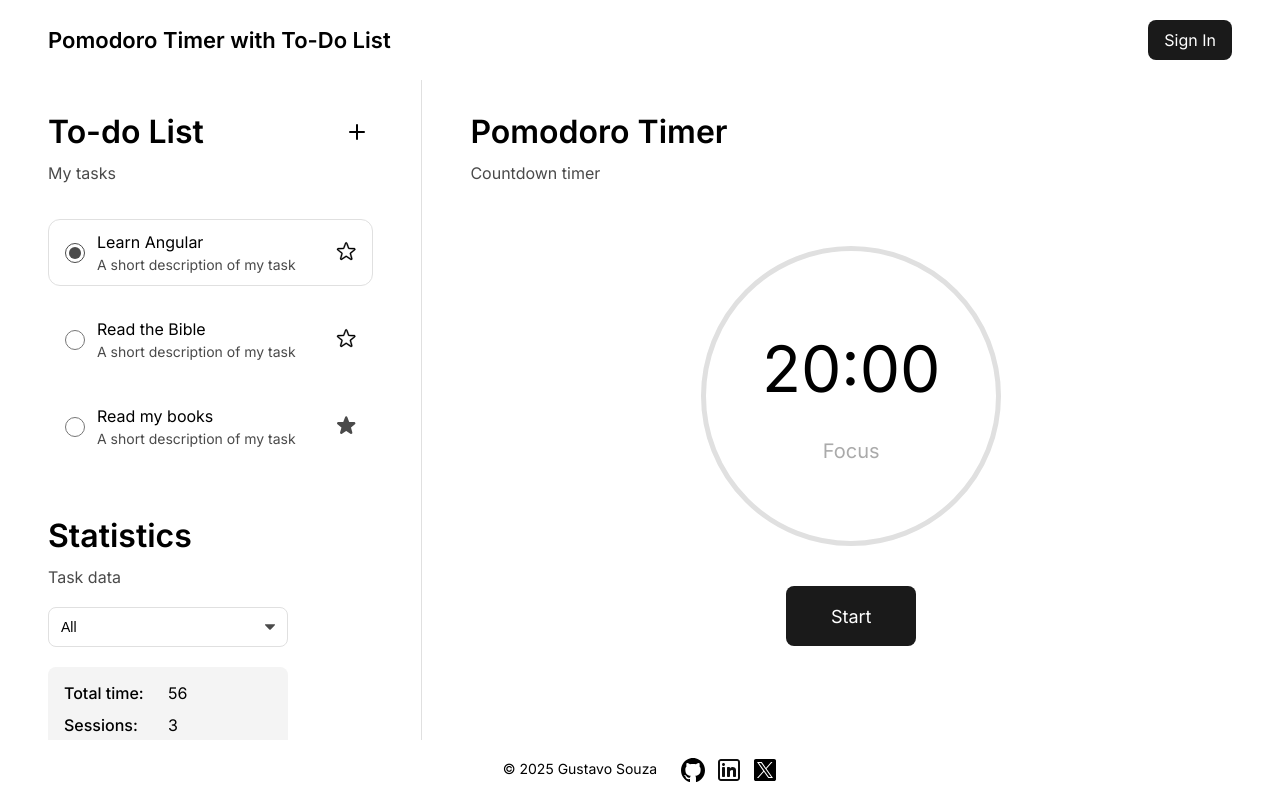
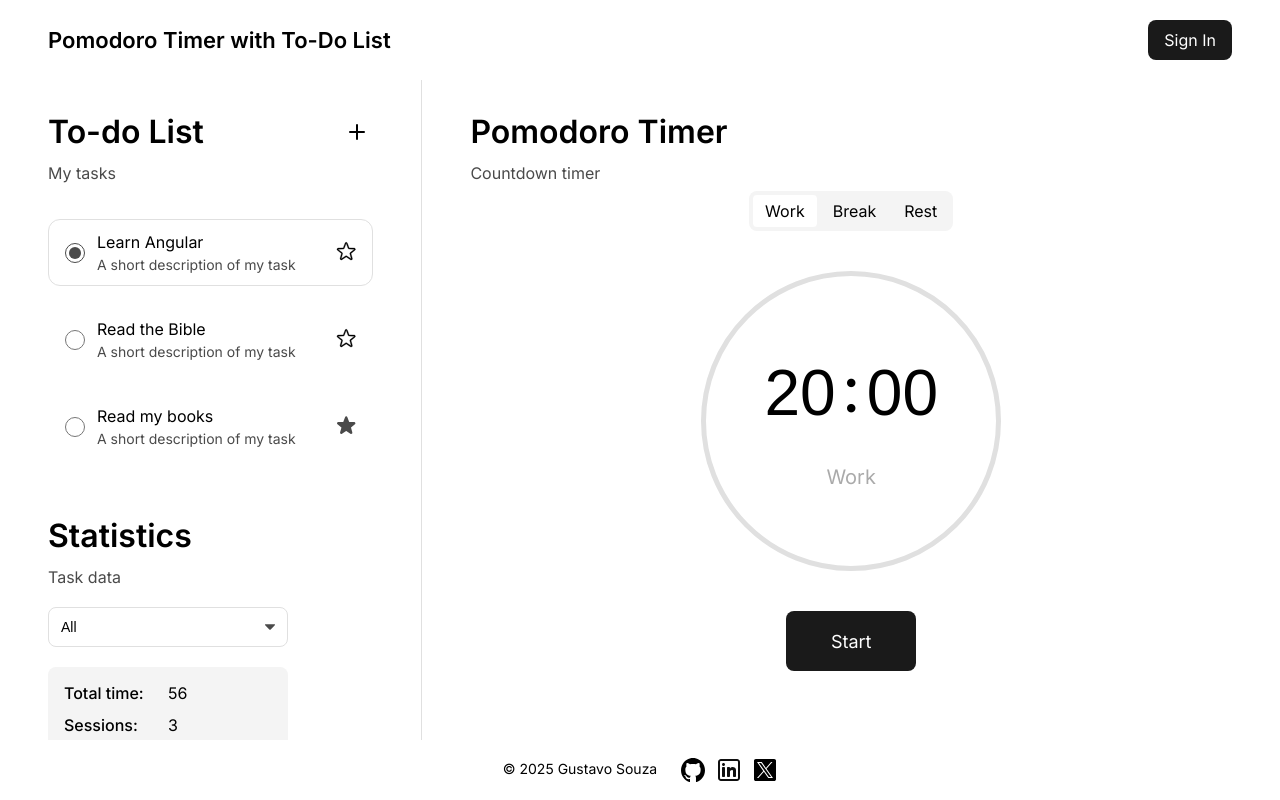
Before and after one commit to GustavoSouza123/pomodoro-timer, an Angular app: page / in a window 1280 px wide. Built offline with nearby package versions, Linux system fonts and the light colour scheme.

Commit message:
timer functionality

```diff
--- a/src/_base.scss
+++ b/src/_base.scss
@@ -5,6 +5,7 @@ $secondary: #1a1a1a;
 $terciary: #f4f4f4;
 $hover-primary: #f0f0f0;
 $hover-secondary: #4a4a4a;
+$hover-terciary: #e4e4e4;
 $border: #e0e0e0;
 // $border: transparent;
 $color-secondary: #4a4a4a;
--- a/src/app/pomodoro/pomodoro.component.html
+++ b/src/app/pomodoro/pomodoro.component.html
@@ -1,10 +1,31 @@
 <section>
   <app-title title="Pomodoro Timer" subtitle="Countdown timer" />
   <div class="pomodoro">
+    <div class="tabs">
+      <div
+        *ngFor="let tab of tabs"
+        class="tab"
+        [ngClass]="{ active: activeTab.id === tab.id }"
+        (click)="handleTabClick(tab.id)"
+      >
+        {{ tab.name }}
+      </div>
+    </div>
     <div class="timer">
-      <div class="time">20:00</div>
-      <div class="description">Focus</div>
+      <div class="time">
+        <input
+          type="text"
+          class="minutes"
+          maxlength="2"
+          pattern="[0-9]{2}"
+          [(ngModel)]="minutes"
+					#minutesInput
+        />
+        <div>:</div>
+        <input type="text" class="seconds" [(ngModel)]="secondsStr" readonly />
+      </div>
+      <div class="description">{{ activeTab.name }}</div>
     </div>
-    <div class="button">Start</div>
+    <div class="button" (click)="onStartClick()">Start</div>
   </div>
 </section>
--- a/src/app/pomodoro/pomodoro.component.scss
+++ b/src/app/pomodoro/pomodoro.component.scss
@@ -16,7 +16,36 @@ section {
     gap: 40px;
     width: 100%;
     height: 100%;
-    padding-bottom: 70px;
+    padding-bottom: 100px;
+
+    .tabs {
+      @include mixins.align-center();
+			gap: 4px;
+      justify-content: space-between;
+      height: 40px;
+      background-color: base.$terciary;
+      border-radius: 8px;
+      padding: 4px;
+
+      .tab {
+        @include mixins.align-center();
+        background-color: transparent;
+        min-width: 20px;
+        height: 100%;
+        padding: 0px 12px;
+        border-radius: 4px;
+        cursor: pointer;
+				transition: .2s;
+
+        &.active {
+          background-color: base.$primary;
+        }
+
+				&:not(.active):hover {
+					background-color: base.$hover-terciary;
+				}
+      }
+    }
 
     .timer {
       @include mixins.align-center();
@@ -28,8 +57,38 @@ section {
       border-radius: 50%;
 
       .time {
-        font-size: 64px;
-        font-weight: 400;
+        @include mixins.align-center();
+
+        & > * {
+          font-size: 64px;
+          font-weight: 400;
+        }
+
+        input {
+          width: 80px;
+          height: 80px;
+          text-align: center;
+          border: none;
+          outline: none;
+          appearance: none;
+
+          &.minutes {
+            &:hover {
+              outline: 1px solid base.$border;
+            }
+
+            &:focus {
+              outline: 3px solid base.$border;
+            }
+          }
+        }
+
+        div {
+          @include mixins.align-center();
+          position: relative;
+          bottom: 5px;
+          margin: 0 2px;
+        }
       }
 
       .description {
@@ -56,3 +115,9 @@ section {
     }
   }
 }
+
+input::-webkit-outer-spin-button,
+input::-webkit-inner-spin-button {
+  -webkit-appearance: none;
+  margin: 0;
+}
--- a/src/app/pomodoro/pomodoro.component.ts
+++ b/src/app/pomodoro/pomodoro.component.ts
@@ -1,10 +1,72 @@
-import { Component } from '@angular/core';
+import { Component, ElementRef, OnInit, ViewChild } from '@angular/core';
+import { CommonModule } from '@angular/common';
+import { FormsModule } from '@angular/forms';
 import { TitleComponent } from '../title/title.component';
+import { Tab } from './tab.model';
 
 @Component({
   selector: 'app-pomodoro',
-  imports: [TitleComponent],
+  imports: [CommonModule, FormsModule, TitleComponent],
   templateUrl: './pomodoro.component.html',
   styleUrl: './pomodoro.component.scss',
 })
-export class PomodoroComponent {}
+export class PomodoroComponent implements OnInit {
+	@ViewChild('minutesInput') minutesInput!: ElementRef;
+
+  tabs: Tab[] = [
+    {
+      id: 1,
+      name: 'Work',
+      time: 20,
+    },
+    {
+      id: 2,
+      name: 'Break',
+      time: 5,
+    },
+    {
+      id: 3,
+      name: 'Rest',
+      time: 15,
+    },
+  ];
+
+  activeTab: Tab = this.tabs[0];
+  minutes: number = this.activeTab?.time;
+  seconds: number = 0;
+  secondsStr!: string;
+
+  ngOnInit(): void {
+    this.checkSeconds();
+  }
+
+  onStartClick() {
+    setInterval(() => {
+      this.seconds--;
+      if (this.seconds < 0) {
+        this.minutes--;
+        this.seconds = 59;
+      }
+      this.checkSeconds();
+    }, 1000);
+  }
+
+  checkSeconds() {
+    this.secondsStr =
+      this.seconds < 10 ? '0' + this.seconds : this.seconds.toString();
+  }
+
+	checkInputWidth() {
+		if(this.minutes < 10) {
+			this.minutesInput.nativeElement.style.width = '40px';
+		} else {
+			this.minutesInput.nativeElement.style.width = '80px';
+		}
+	}
+
+  handleTabClick(id: number) {
+    this.activeTab = this.tabs.find((tab) => tab.id === id) as Tab;
+    this.minutes = this.activeTab.time;
+		this.checkInputWidth();
+  }
+}
--- /dev/null
+++ b/src/app/pomodoro/tab.model.ts
@@ -0,0 +1,3 @@
+export class Tab {
+  constructor(public id: number, public name: string, public time: number) {}
+}
```
